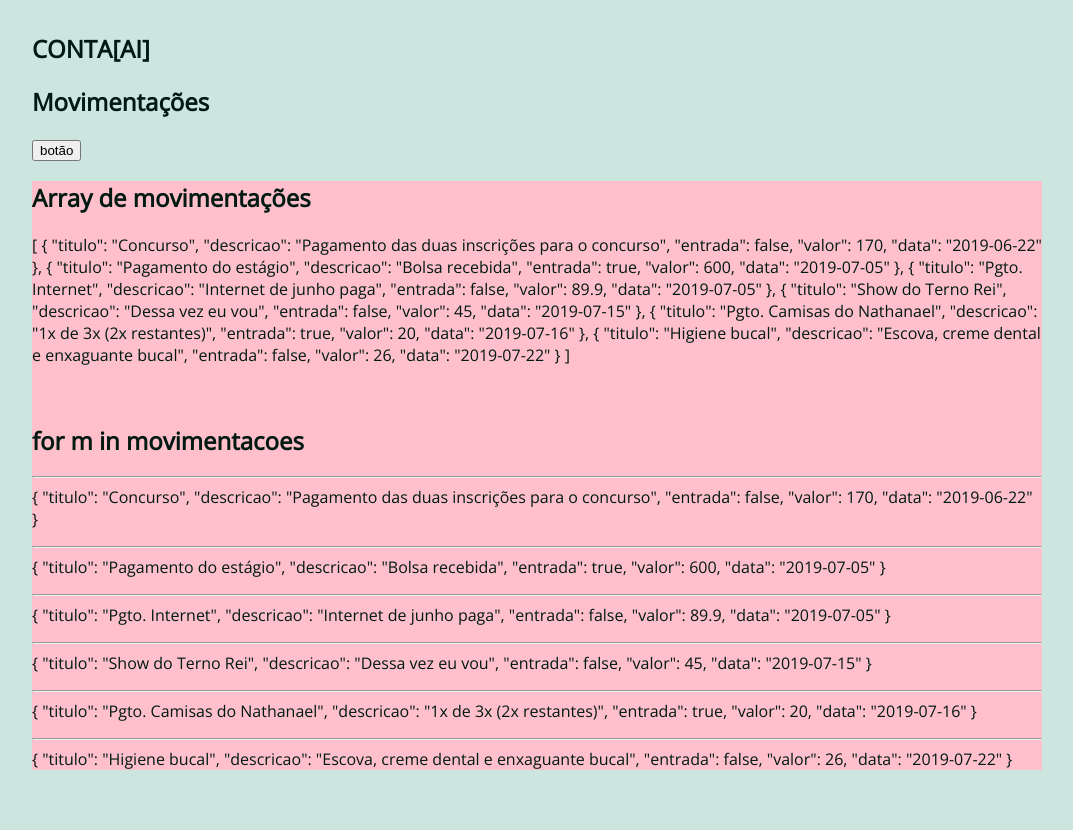
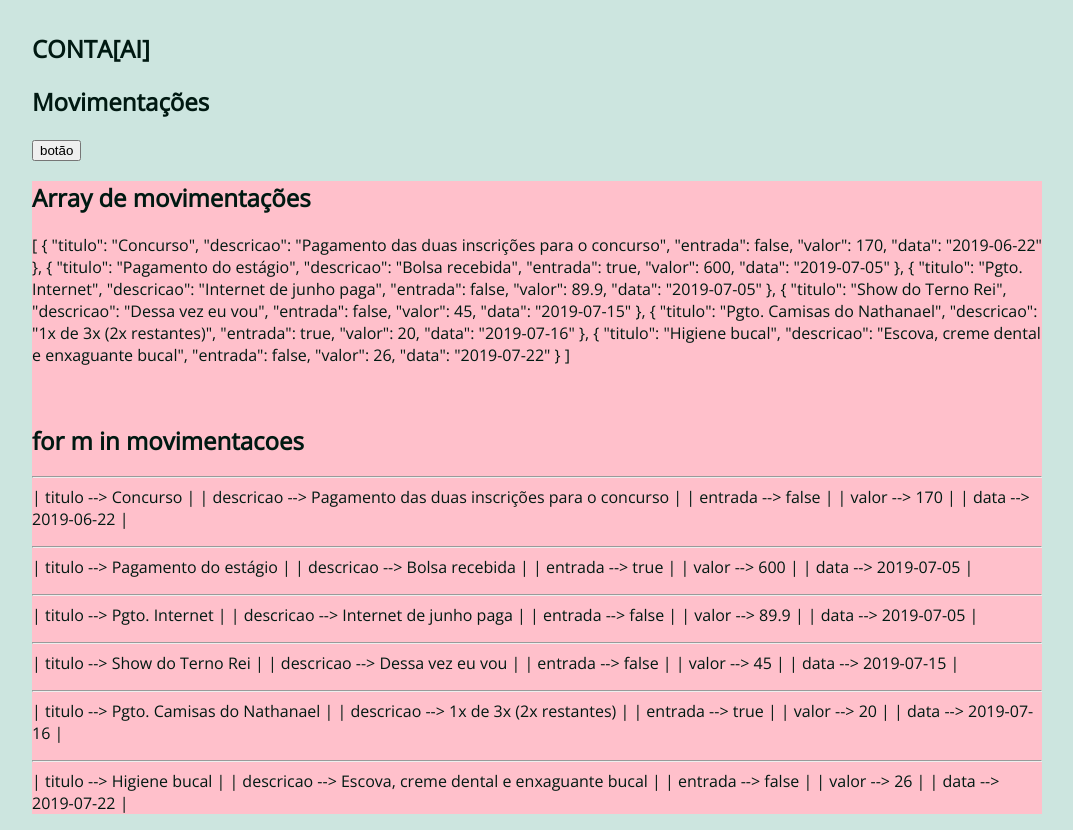
Before and after one commit to cannudo/conta-ai-frontend, a Vue app in the folder vueroot/: page / in a window 1280 px wide. Shown: the whole page, without its empty margins (103-1176 px from the left). Before the commit the page ends 800 px from the top, so only its background shows below. Built offline with nearby package versions, Linux system fonts and the light colour scheme.

Commit message:
🖨️ destrincha o JSON

```diff
--- a/vueroot/src/components/Movimentacoes.vue
+++ b/vueroot/src/components/Movimentacoes.vue
@@ -9,7 +9,9 @@
       <h2>for m in movimentacoes</h2>
       <p v-for="m in movimentacoes" :key="m.titulo">
         <hr>
-        {{ m }}
+        <span v-for="(meta, chave) in m" :key="meta.titulo">
+          | {{ chave }} --> {{ meta }} |
+        </span>
       </p>
     </main>
 </template>
```
